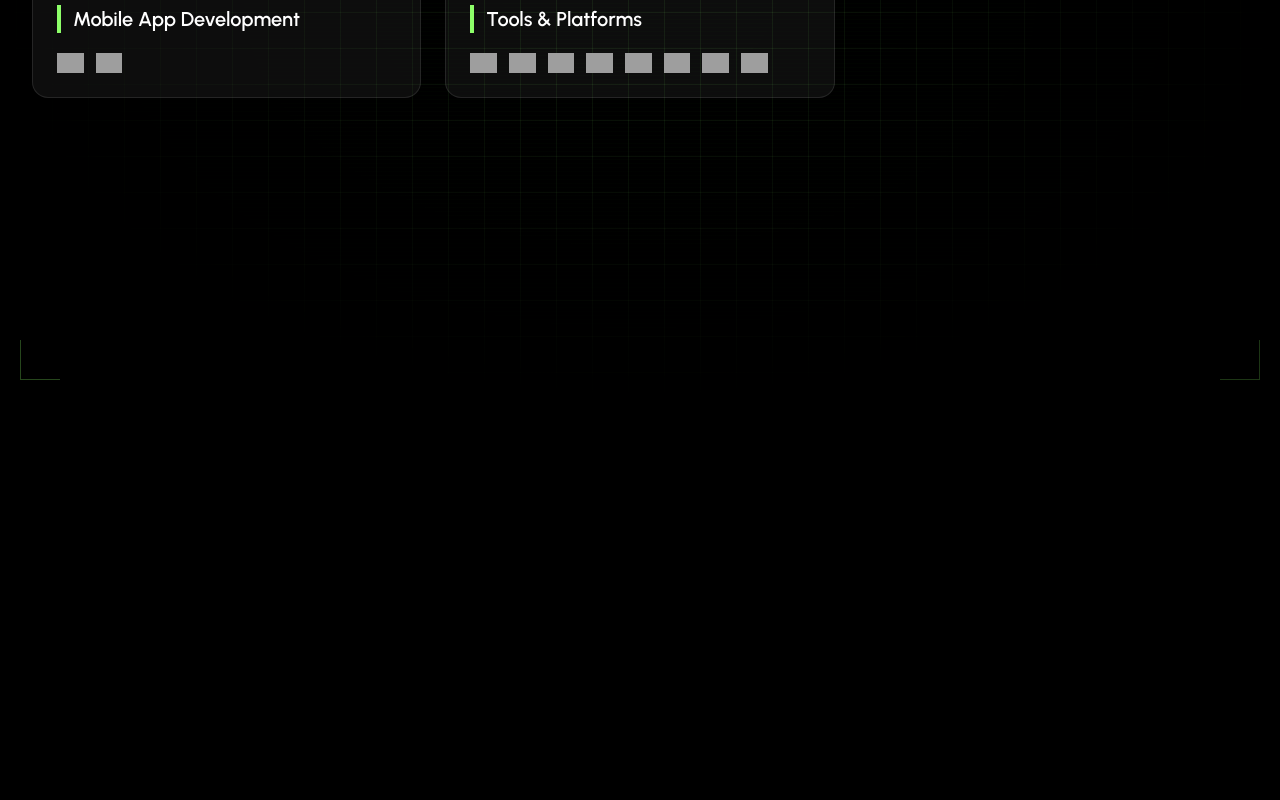
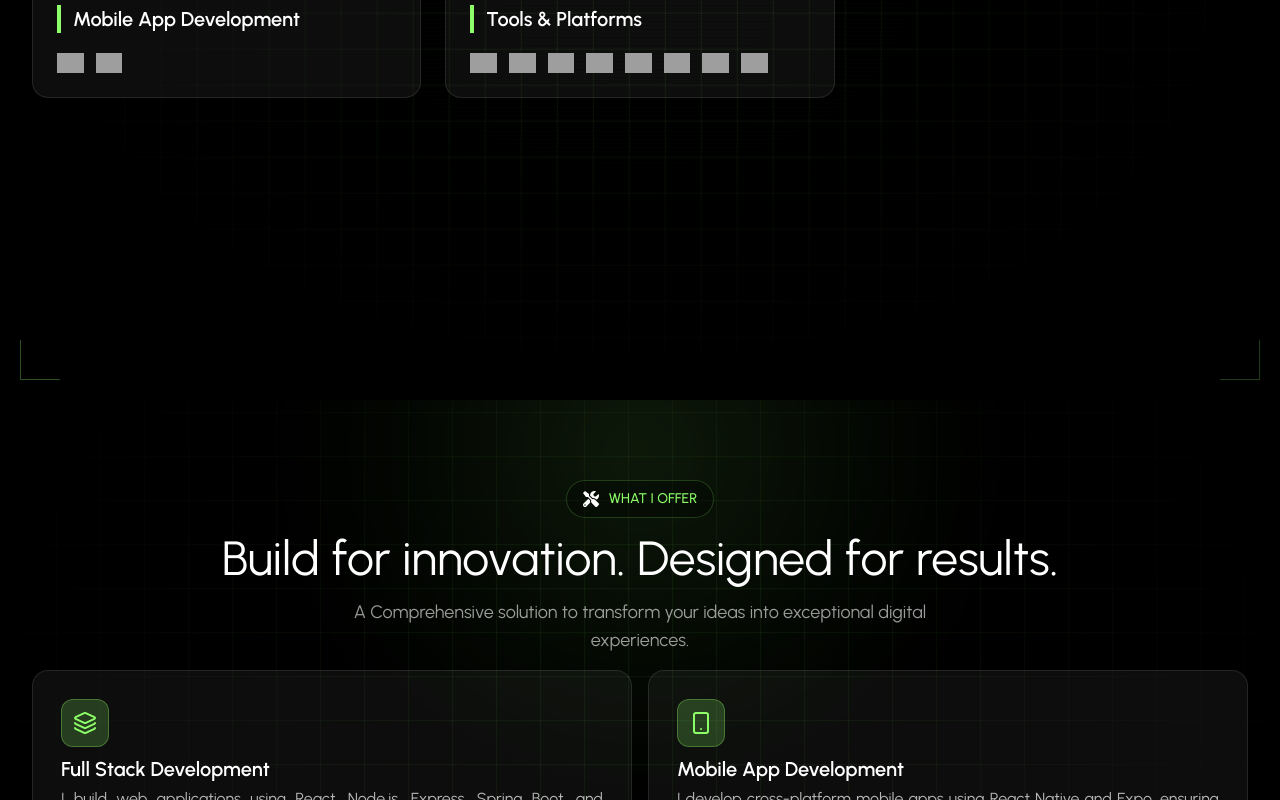
Before and after one commit to Priyansh7999/portfolio-priyansh-saxena, a React (Vite) app: page / in a window 1280 px wide. Shown: the part 2000-2800 px from the top of the page. Before the commit the page ends 2400 px from the top, so only its background shows below. Built offline with nearby package versions, Linux system fonts and the light colour scheme; grey boxes are pictures that could not be loaded.

Commit message:
feat: build responsive Services section with feature service cards

```diff
--- a/src/App.jsx
+++ b/src/App.jsx
@@ -3,6 +3,7 @@ import Navbar from './components/layout/Navbar'
 import HeroSection from './components/sections/HeroSection'
 import About from './components/sections/About'
 import Skills from './components/sections/Skills'
+import Service from './components/sections/Service'
 import Lenis from 'lenis'
 function App() {
   useEffect(() => {
@@ -31,6 +32,7 @@ function App() {
         <HeroSection />
         <About />
         <Skills />
+        <Service />
       </main>
     </div>
   )
--- /dev/null
+++ b/src/components/sections/Service.jsx
@@ -0,0 +1,61 @@
+import React from 'react'
+import RadialGradientBackground from '../background/RadialGradientBackground'
+import FadeIn from '../animation/FadeIn'
+import { FaTools } from 'react-icons/fa'
+import { services } from '../../data/services'
+import * as Icons from 'lucide-react'
+import ServiceCard from '../ui/ServiceCard'
+function Service() {
+    return (
+        <div id='services' className='relative min-h-fit overflow-hidden'>
+            <RadialGradientBackground variant="services" />
+            <div className='relative z-10 flex flex-col gap-4 max-w-7xl mx-auto px-5 sm:px-6 lg:px-8 py-20 w-full'>
+                <FadeIn delay={100}>
+                    <div className='flex flex-col justify-center items-center gap-4'>
+                        <div className='inline-flex text-sm text-primary gap-2.5 items-center rounded-full px-4 py-2 border bg-black/30 border-primary/20'>
+                            <FaTools className='w-4 h-4 fill-white' />
+                            <span className='text-sm text-primary font-medium'>WHAT I OFFER</span>
+                        </div>
+                        <h2 className='text-4xl text-center lg:text-5xl'>Build for innovation. Designed for results.</h2>
+                        <p className='text-lg max-w-2xl text-center text-white/60'>A Comprehensive solution to transform your ideas into exceptional digital experiences.</p>
+                    </div>
+                </FadeIn>
+
+                <FadeIn delay={200}>
+                    <div className="grid grid-cols-1 md:grid-cols-2 gap-4 mb-4">
+                        {services.slice(0, 2).map((service) => {
+                            const IconComponent = Icons[service.icon] || Icons.Code2;
+
+                            return (
+                                <ServiceCard
+                                    key={service.id}
+                                    icon={IconComponent}
+                                    title={service.title}
+                                    description={service.description}
+                                />
+                            );
+                        })}
+                    </div>
+
+                    <div className="grid grid-cols-1 md:grid-cols-2 lg:grid-cols-4 gap-4">
+                        {services.slice(2).map((service) => {
+                            const IconComponent = Icons[service.icon] || Icons.Code2;
+
+                            return (
+                                <ServiceCard
+                                    key={service.id}
+                                    icon={IconComponent}
+                                    title={service.title}
+                                    description={service.description}
+                                />
+                            );
+                        })}
+                    </div>
+                </FadeIn>
+
+            </div>
+        </div>
+    )
+}
+
+export default Service
```
